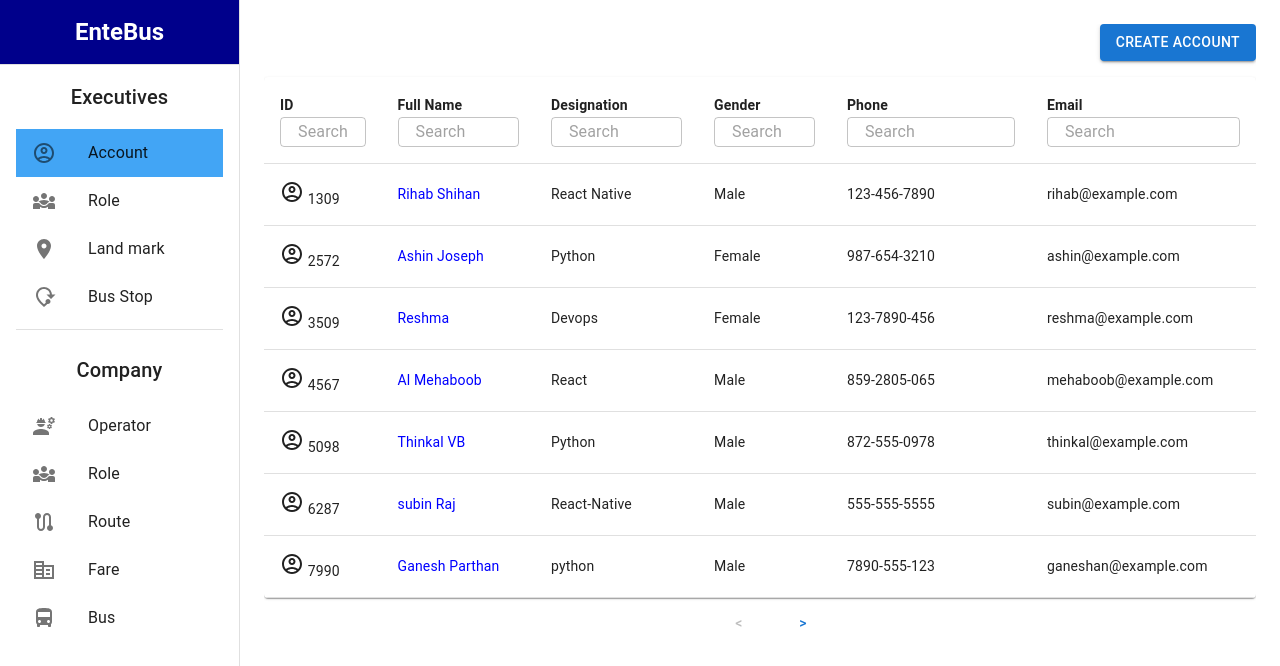
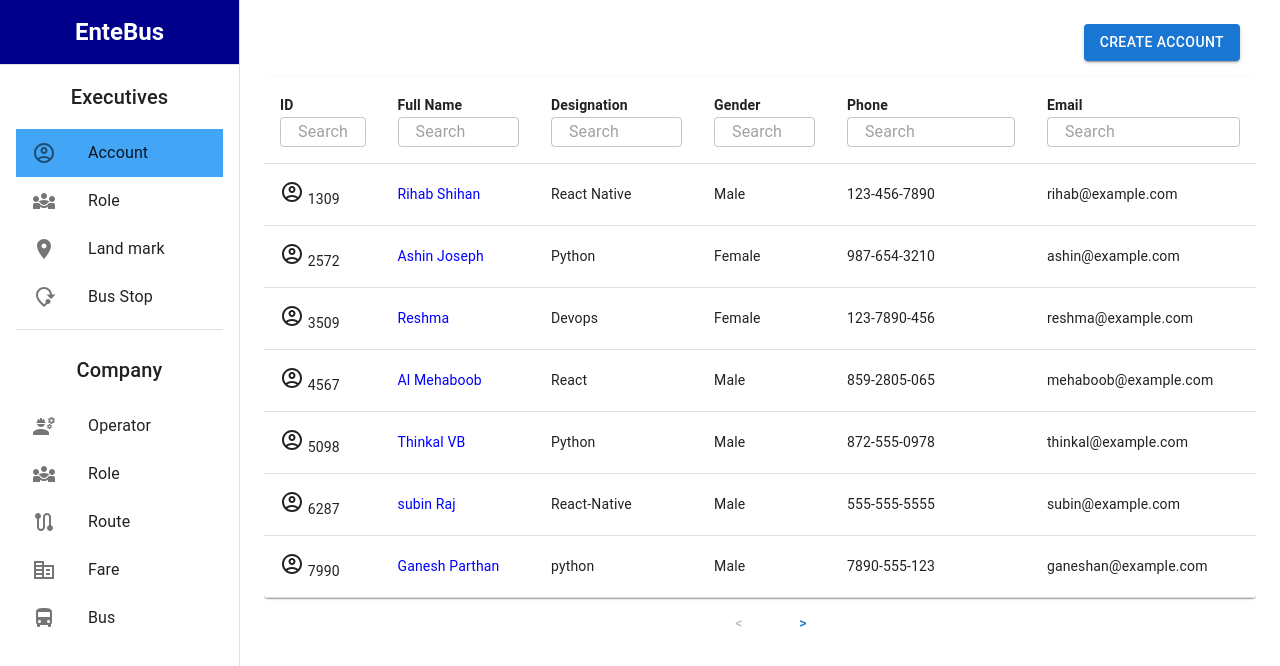
Before and after one commit to NixbugSoftwares/executive-app, a React (Vite) app: page /account in a window 1280 px wide. Shown: the top 666 px of the page. Built offline with nearby package versions, Linux system fonts and the light colour scheme.

Commit message:
Adjusted margin for Create button.

```diff
--- a/src/screens/accountpage/AccountListingPage.tsx
+++ b/src/screens/accountpage/AccountListingPage.tsx
@@ -94,6 +94,7 @@ const AccountListingTable = () => {
         <Button
           sx={{
             ml: 'auto',
+            mr: 2,
             mb: 2,
             display: 'block',
           }}
```
